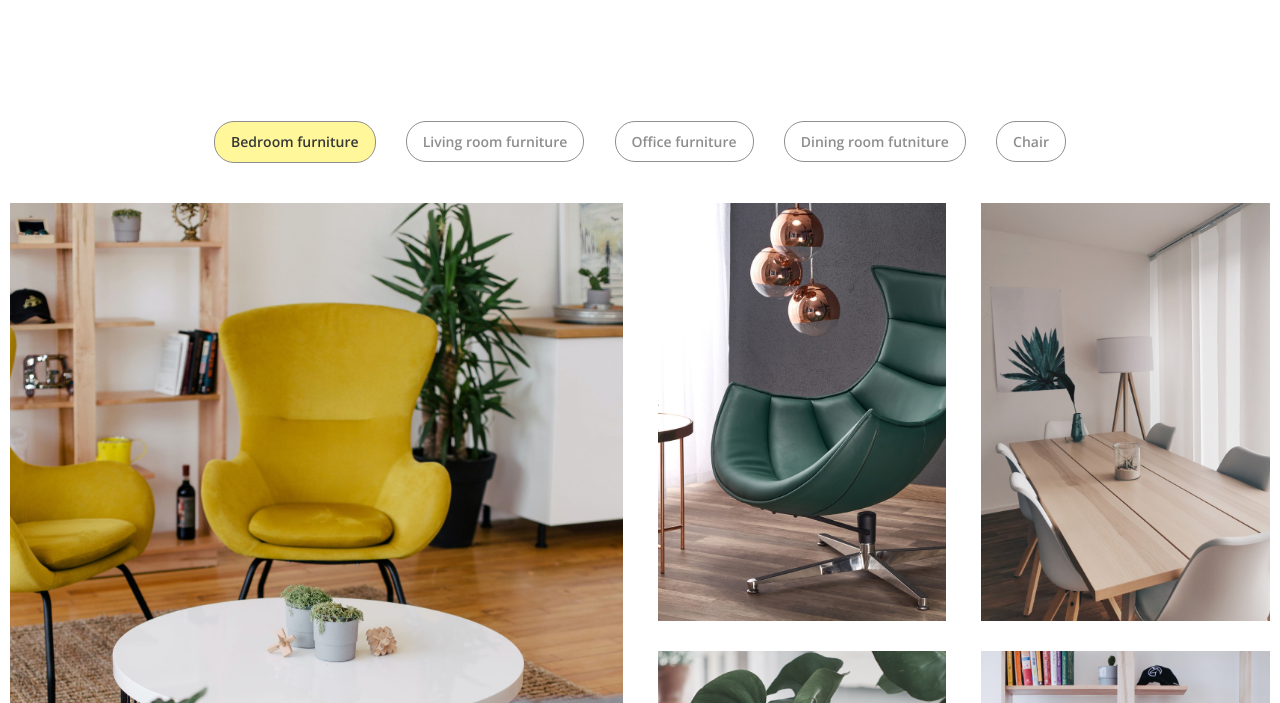
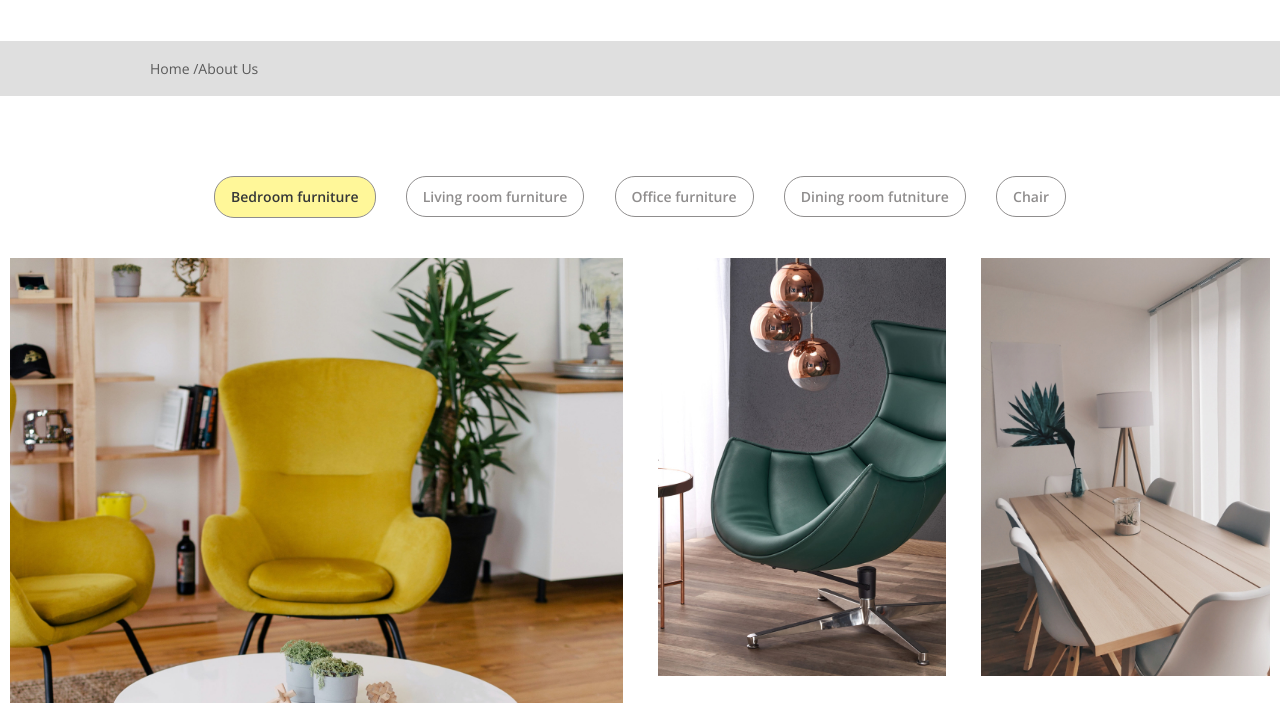
Before and after one commit to DLanshin/app-landing, a website: page app/gallery.html in a window 1280 px wide. Shown: the part 79-782 px from the top of the page. Drawn offline with nearby package versions, Linux system fonts and the light colour scheme.

Commit message:
Добавлены хлебные крошки на страницу галереи

```diff
--- a/app/gallery.html
+++ b/app/gallery.html
@@ -67,6 +67,18 @@
     </header>
 
     <main class="main">
+        <div class="breadcrumb">
+            <div class="container">
+                <div class="breadcrumb__list">
+                    <a href="" class="breadcrumb__item">
+                        Home
+                    </a>
+                    <a href="" class="breadcrumb__item">
+                        About Us
+                    </a>
+                </div>
+            </div>
+        </div>
         <section class="gallery">
             <div class="container-fluid">
                 <div class="gallery__buttons">
--- a/app/scss/style.scss
+++ b/app/scss/style.scss
@@ -714,6 +714,7 @@
 //ABOUT US
 .breadcrumb{
 	width:100%;
+	background-color: #DFDFDF;
 	&--in-banner{
 		position: absolute;
 		top:0;
```
Also changed, not shown: app/css/style.min.css.
